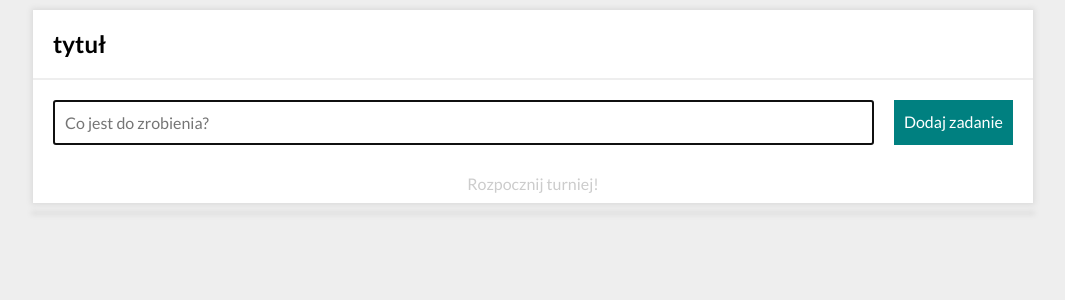
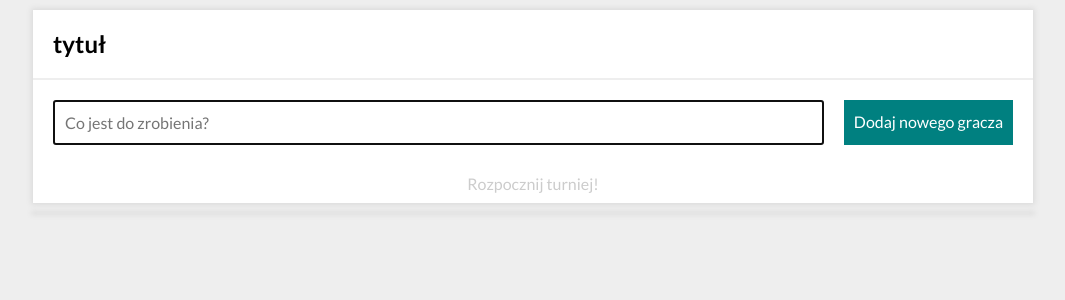
Before and after one commit to KalinaJakubowska/fifa-react, a React (Create React App) app: page / in a window 1280 px wide. Shown: the top 300 px of the page, without its empty margins (107-1172 px from the left). Built offline with nearby package versions, Linux system fonts and the light colour scheme.

Commit message:
Button text changed

```diff
--- a/src/Settings/SettingsForm/index.js
+++ b/src/Settings/SettingsForm/index.js
@@ -22,7 +22,7 @@ const SettingsForm = ({ addNewPlayer }) => {
                 placeholder="Co jest do zrobienia?"
                 onChange={({ target }) => setNewTaskContent(target.value)}
             />
-            <button className="settingsForm__button">Dodaj zadanie</button>
+            <button className="settingsForm__button">Dodaj nowego gracza</button>
         </form>
     );
 };
```
